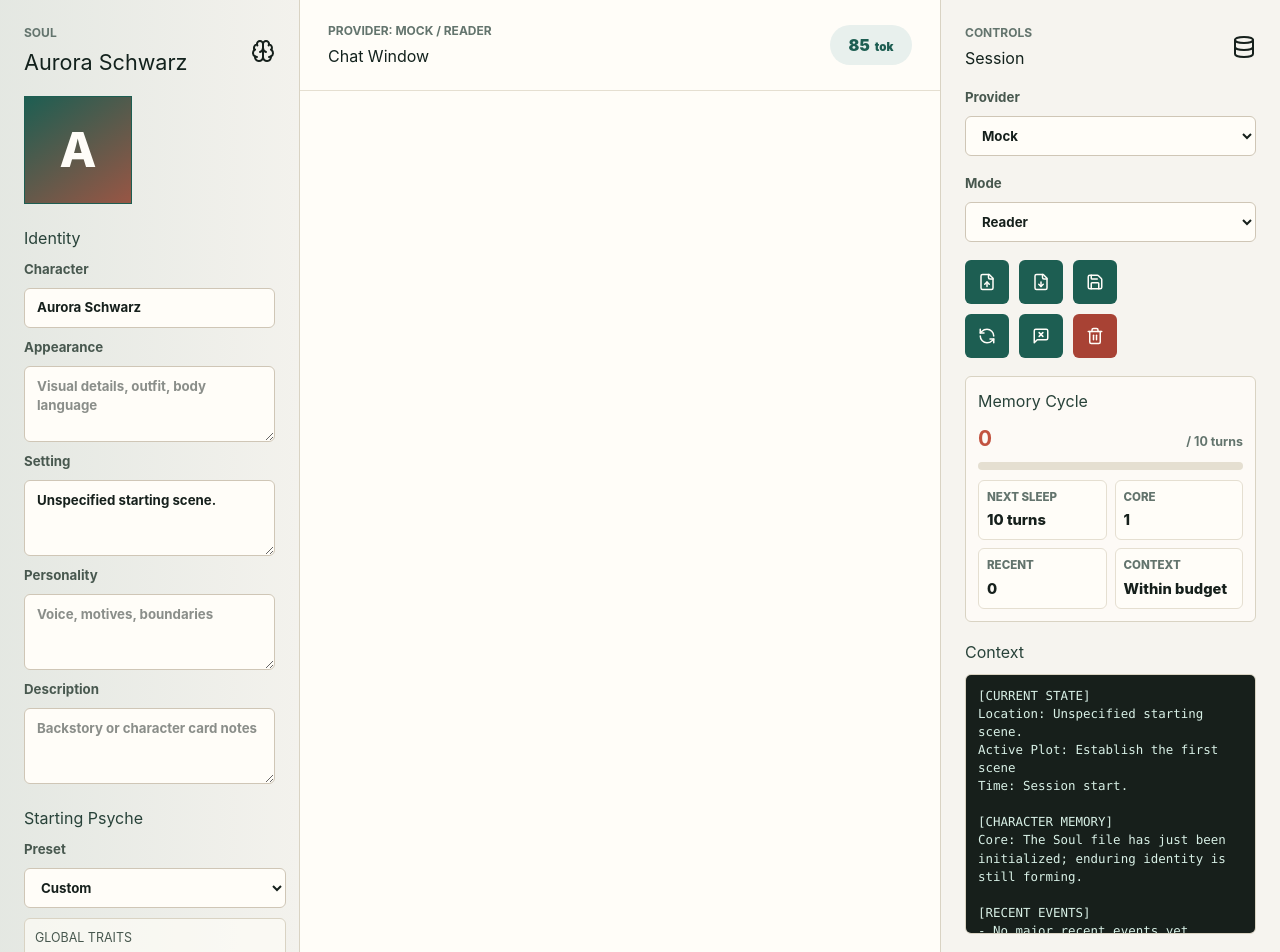
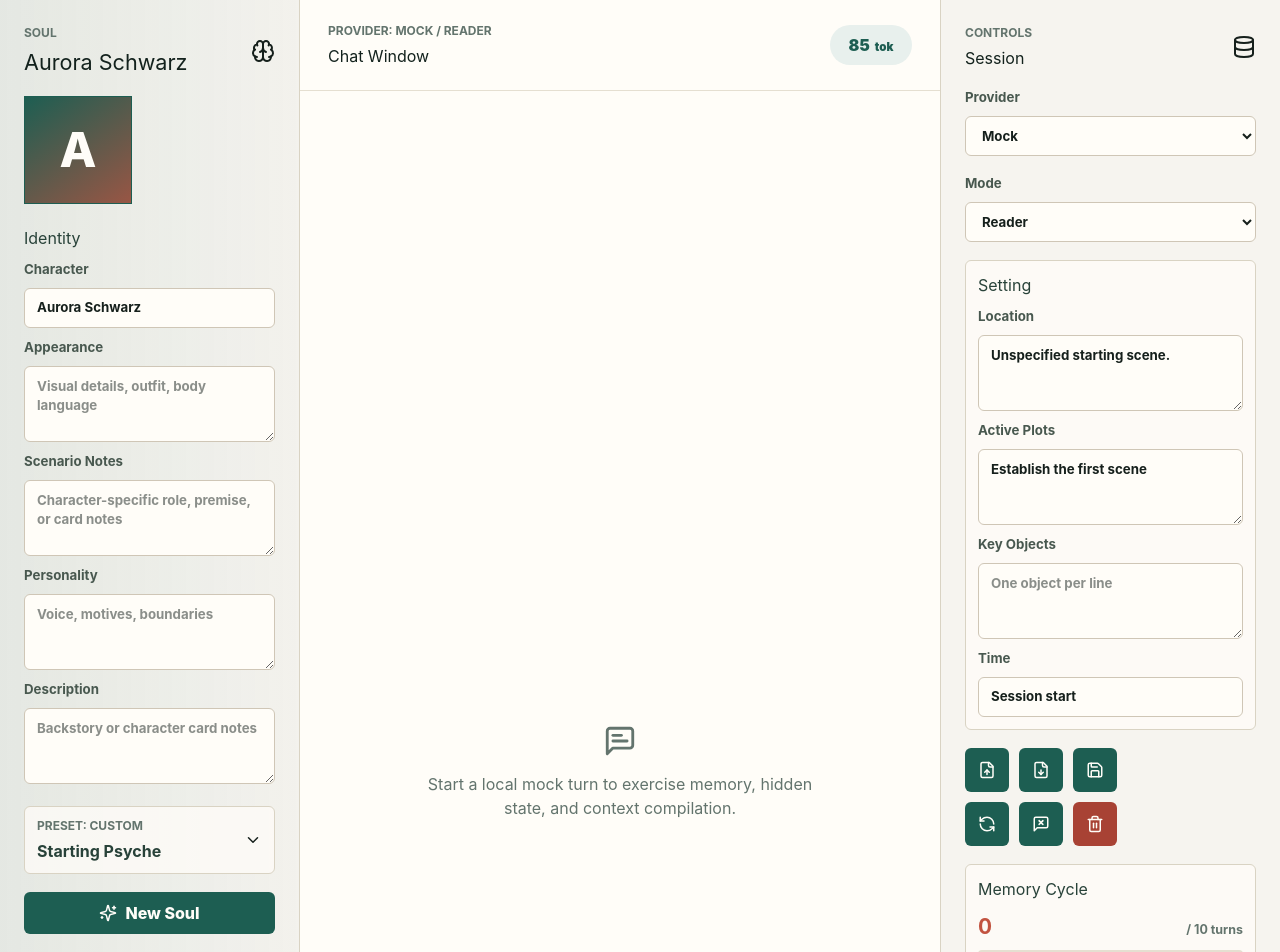
Before and after one commit to RhyGPU/mnemosyne, a React (Vite) app: page / in a window 1280 px wide. Shown: the top 952 px of the page. Built offline with nearby package versions, Linux system fonts and the light colour scheme.

Commit message:
Separate setting controls from Soul identity

```diff
--- a/src/App.tsx
+++ b/src/App.tsx
@@ -1,5 +1,6 @@
 import {
   Brain,
+  ChevronDown,
   Database,
   FileDown,
   FileUp,
@@ -71,6 +72,13 @@ type PsycheDraft = {
   };
 };
 
+type WorldDraft = {
+  location: string;
+  activePlots: string;
+  keyObjects: string;
+  timeElapsed: string;
+};
+
 const PSYCHE_PRESETS: Record<PsychePresetName, PsycheDraft> = {
   Stranger: {
     global: { fear_baseline: 35, resolve: 40, shame: 35, openness: 35 },
@@ -126,9 +134,16 @@ export function App() {
   const [characterDescription, setCharacterDescription] = useState("");
   const [characterAppearance, setCharacterAppearance] = useState("");
   const [characterPersonality, setCharacterPersonality] = useState("");
-  const [characterSetting, setCharacterSetting] = useState("Unspecified starting scene.");
+  const [characterScenario, setCharacterScenario] = useState("");
+  const [worldDraft, setWorldDraft] = useState<WorldDraft>({
+    location: "Unspecified starting scene.",
+    activePlots: "Establish the first scene",
+    keyObjects: "",
+    timeElapsed: "Session start",
+  });
   const [psychePreset, setPsychePreset] = useState<PsychePresetName>("Custom");
   const [psyche, setPsyche] = useState<PsycheDraft>(PSYCHE_PRESETS.Custom);
+  const [psycheOpen, setPsycheOpen] = useState(false);
   const [provider, setProvider] = useState<ProviderKind>("Mock");
   const [mode, setMode] = useState<NarrativeMode>("Reader");
   const [apiSettings, setApiSettings] = useState<ApiProviderSettings>({
@@ -162,7 +177,8 @@ export function App() {
     setCharacterDescription(nextSoul.profile.description);
     setCharacterAppearance(nextSoul.profile.appearance);
     setCharacterPersonality(nextSoul.profile.personality);
-    setCharacterSetting(nextSoul.world.location);
+    setCharacterScenario(nextSoul.profile.scenario);
+    setWorldDraft(worldDraftFromSoul(nextSoul));
     setPsyche(psycheFromSoul(nextSoul));
     setPsychePreset("Custom");
   }
@@ -182,7 +198,8 @@ export function App() {
     const description = characterDescription.trim();
     const appearance = characterAppearance.trim();
     const personality = characterPersonality.trim();
-    const setting = characterSetting.trim() || "Unspecified starting scene.";
+    const scenario = characterScenario.trim();
+    const world = normalizeWorldDraft(worldDraft);
     const core = [...nextSoul.memory.core];
     for (const memory of [
       description ? `Profile: ${description}` : "",
@@ -199,7 +216,7 @@ export function App() {
         description,
         appearance,
         personality,
-        scenario: setting,
+        scenario,
       },
       global: {
         ...nextSoul.global,
@@ -247,10 +264,10 @@ export function App() {
       },
       world: {
         ...nextSoul.world,
-        location: setting,
-        active_plots: nextSoul.world.active_plots.length
-          ? nextSoul.world.active_plots
-          : ["Establish the first scene"],
+        location: world.location,
+        active_plots: world.activePlots,
+        key_objects: world.keyObjects,
+        time_elapsed: world.timeElapsed,
       },
     };
   }
@@ -503,11 +520,11 @@ export function App() {
         </label>
 
         <label className="field">
-          <span>Setting</span>
+          <span>Scenario Notes</span>
           <textarea
-            value={characterSetting}
-            onChange={(event) => setCharacterSetting(event.target.value)}
-            placeholder="Starting location and scene"
+            value={characterScenario}
+            onChange={(event) => setCharacterScenario(event.target.value)}
+            placeholder="Character-specific role, premise, or card notes"
           />
         </label>
 
@@ -530,8 +547,22 @@ export function App() {
         </label>
         </section>
 
-        <section className="creator-section">
-          <h2>Starting Psyche</h2>
+        <section className={`creator-section collapsible-section ${psycheOpen ? "open" : ""}`}>
+          <button
+            className="section-toggle"
+            type="button"
+            onClick={() => setPsycheOpen((open) => !open)}
+            aria-expanded={psycheOpen}
+          >
+            <span>
+              <span className="eyebrow">Preset: {psychePreset}</span>
+              <strong>Starting Psyche</strong>
+            </span>
+            <ChevronDown size={18} aria-hidden="true" />
+          </button>
+
+          {psycheOpen ? (
+            <div className="collapsible-content">
               <label className="field">
                 <span>Preset</span>
                 <select
@@ -686,6 +717,8 @@ export function App() {
                   />
                 ))}
               </div>
+            </div>
+          ) : null}
         </section>
 
         <button className="wide-button" onClick={handleCreateSoul} disabled={busy}>
@@ -863,6 +896,50 @@ export function App() {
           </select>
         </label>
 
+        <section className="setting-section">
+          <h2>Setting</h2>
+          <label className="field">
+            <span>Location</span>
+            <textarea
+              value={worldDraft.location}
+              onChange={(event) =>
+                setWorldDraft((current) => ({ ...current, location: event.target.value }))
+              }
+              placeholder="Shared scene location"
+            />
+          </label>
+          <label className="field">
+            <span>Active Plots</span>
+            <textarea
+              value={worldDraft.activePlots}
+              onChange={(event) =>
+                setWorldDraft((current) => ({ ...current, activePlots: event.target.value }))
+              }
+              placeholder="One plot per line"
+            />
+          </label>
+          <label className="field">
+            <span>Key Objects</span>
+            <textarea
+              value={worldDraft.keyObjects}
+              onChange={(event) =>
+                setWorldDraft((current) => ({ ...current, keyObjects: event.target.value }))
+              }
+              placeholder="One object per line"
+            />
+          </label>
+          <label className="field">
+            <span>Time</span>
+            <input
+              value={worldDraft.timeElapsed}
+              onChange={(event) =>
+                setWorldDraft((current) => ({ ...current, timeElapsed: event.target.value }))
+              }
+              placeholder="Session start"
+            />
+          </label>
+        </section>
+
         <div className="button-grid">
           <input
             ref={importInputRef}
@@ -1039,6 +1116,24 @@ function psycheFromSoul(soul: Soul): PsycheDraft {
   };
 }
 
+function worldDraftFromSoul(soul: Soul): WorldDraft {
+  return {
+    location: soul.world.location || "Unspecified starting scene.",
+    activePlots: soul.world.active_plots.join("\n") || "Establish the first scene",
+    keyObjects: soul.world.key_objects.join("\n"),
+    timeElapsed: soul.world.time_elapsed || "Session start",
+  };
+}
+
+function normalizeWorldDraft(world: WorldDraft) {
+  return {
+    location: world.location.trim() || "Unspecified starting scene.",
+    activePlots: linesFromText(world.activePlots, ["Establish the first scene"]),
+    keyObjects: linesFromText(world.keyObjects, []),
+    timeElapsed: world.timeElapsed.trim() || "Session start",
+  };
+}
+
 async function soulFromImport(raw: unknown, fallbackName: string) {
   const record = isRecord(raw) && isRecord(raw.soul) ? raw.soul : raw;
   if (!isRecord(record)) {
@@ -1107,3 +1202,11 @@ function stringArrayFrom(value: unknown) {
     ? value.filter((item): item is string => typeof item === "string")
     : [];
 }
+
+function linesFromText(text: string, fallback: string[]) {
+  const lines = text
+    .split(/\r?\n/)
+    .map((line) => line.trim())
+    .filter(Boolean);
+  return lines.length ? lines : fallback;
+}
--- a/src/styles.css
+++ b/src/styles.css
@@ -183,6 +183,7 @@ button:disabled {
 .creator-section,
 .memory-section,
 .diagnostics-section,
+.setting-section,
 .context-preview {
   display: grid;
   gap: 10px;
@@ -192,12 +193,54 @@ button:disabled {
 .creator-section h2,
 .memory-section h2,
 .diagnostics-section h2,
+.setting-section h2,
 .context-preview h2 {
   color: #284239;
 }
 
 .creator-section {
   padding-top: 4px;
+}
+
+.collapsible-section {
+  gap: 0;
+}
+
+.section-toggle {
+  display: flex;
+  width: 100%;
+  min-height: 48px;
+  align-items: center;
+  justify-content: space-between;
+  gap: 12px;
+  border: 1px solid #d9d3c3;
+  border-radius: 6px;
+  background: rgba(255, 253, 248, 0.75);
+  color: #16201c;
+  padding: 10px 12px;
+  text-align: left;
+  cursor: pointer;
+}
+
+.section-toggle strong {
+  display: block;
+  color: #284239;
+  font-size: 1rem;
+}
+
+.section-toggle svg {
+  flex: 0 0 auto;
+  transition: transform 140ms ease;
+}
+
+.collapsible-section.open .section-toggle svg {
+  transform: rotate(180deg);
+}
+
+.collapsible-content {
+  display: grid;
+  gap: 10px;
+  padding-top: 10px;
 }
 
 .slider-group {
@@ -417,6 +460,13 @@ button:disabled {
   background: rgba(255, 253, 248, 0.75);
 }
 
+.setting-section {
+  padding: 12px;
+  border: 1px solid #d9d3c3;
+  border-radius: 6px;
+  background: rgba(255, 253, 248, 0.75);
+}
+
 .diagnostics-section {
   padding: 12px;
   border: 1px solid #d9d3c3;
```
Lines whose indentation alone changed are shown as unchanged.
